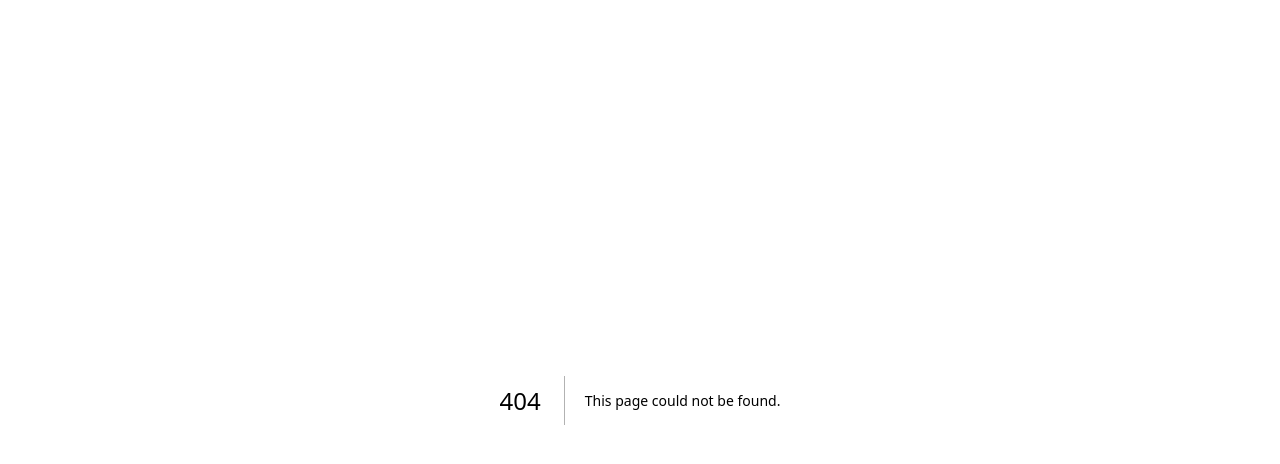
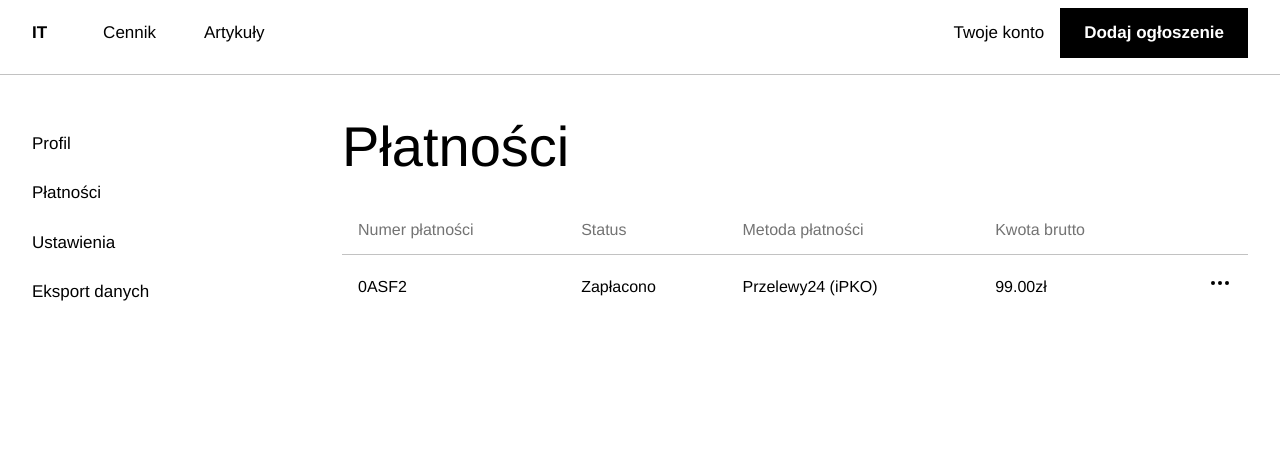
Before and after one commit to damiankomonski/nextjs-itjobs, a Next.js app: page /payments in a window 1280 px wide. Before the commit this address had no page. Shown: the top 464 px of the page. Built offline with nearby package versions, Linux system fonts and the light colour scheme.

Commit message:
UI payments

```diff
--- a/src/app/globals.scss
+++ b/src/app/globals.scss
@@ -140,7 +140,7 @@ ul{
 
 @layer base {
   :root {
-    --radius: 0.5rem;
+    --radius: 0rem;
   }
 }
 
--- a/src/app/myprofile/page.tsx
+++ b/src/app/myprofile/page.tsx
@@ -23,17 +23,17 @@ export default function MyProfile(){
             <main>
                 <div className="container">
                     <div className="grid grid-cols-12 gap-x-6">
-                        <aside className="col-span-3">
+                        <aside className="col-span-full md:col-span-3 mb-8">
                             <nav className="mt-8">
                                 <ul className="list-profile-nav">
-                                    <li><Link href="/myprofile" className="font-bold">Profil</Link></li>
+                                    <li><Link href="/myprofile">Profil</Link></li>
                                     <li><Link href="/payments">Płatności</Link></li>
                                     <li><Link href="/settings">Ustawienia</Link></li>
                                     <li><Link href="/dataexport">Eksport danych</Link></li>
                                 </ul>
                             </nav>
                         </aside>
-                        <section className="col-span-9">
+                        <section className="col-span-full md:col-span-9">
                             <h1 className="h2 mt-4 block">Profil</h1>
                             <div className="flex py-8">
                                 <img src={undefined} alt="" className="w-[64px] h-[64px] bg-gray-100 rounded-full" />
@@ -45,7 +45,7 @@ export default function MyProfile(){
                             <div className="mb-12">
                                 <div className="mb-4">
                                     <p className="mb-2">Adres email</p>
-                                    <p className="font-semibold">allegro@allegro.pl</p>
+                                    <p className="mb-6">allegro@allegro.pl</p>
                                 </div>
                                 <form action="">
                                     <div className="mb-3">
--- /dev/null
+++ b/src/app/payments/page.tsx
@@ -0,0 +1,80 @@
+import Header from "@/components/Header";
+import Link from "next/link";
+import {
+    Table,
+    TableBody,
+    TableCaption,
+    TableCell,
+    TableHead,
+    TableHeader,
+    TableRow,
+  } from "@/components/ui/table";
+import {
+    DropdownMenu,
+    DropdownMenuContent,
+    DropdownMenuItem,
+    DropdownMenuLabel,
+    DropdownMenuSeparator,
+    DropdownMenuTrigger,
+  } from "@/components/ui/dropdown-menu";
+
+import {Ellipsis} from "lucide-react";
+
+
+export default function Payments(){
+
+    return (
+        <>
+            <Header />
+            <main>
+                <div className="container">
+                    <div className="grid grid-cols-12 gap-x-6">
+                        <aside className="col-span-full md:col-span-3 mb-8">
+                            <nav className="mt-8">
+                                <ul className="list-profile-nav">
+                                    <li><Link href="/myprofile">Profil</Link></li>
+                                    <li><Link href="/payments">Płatności</Link></li>
+                                    <li><Link href="/settings">Ustawienia</Link></li>
+                                    <li><Link href="/dataexport">Eksport danych</Link></li>
+                                </ul>
+                            </nav>
+                        </aside>
+                        <section className="col-span-full md:col-span-9">
+                            <h1 className="h2 mt-4 block">Płatności</h1>
+                            <div>
+                                <Table className="!text-base">
+                                    <TableHeader>
+                                        <TableRow>
+                                            <TableHead className="">Numer płatności</TableHead>
+                                            <TableHead>Status</TableHead>
+                                            <TableHead>Metoda płatności</TableHead>
+                                            <TableHead>Kwota brutto</TableHead>
+                                            <TableHead className="text-right"></TableHead>
+                                        </TableRow>
+                                    </TableHeader>
+                                    <TableBody>
+                                        <TableRow>
+                                            <TableCell className="font-medium">0ASF2</TableCell>
+                                            <TableCell>Zapłacono</TableCell>
+                                            <TableCell>Przelewy24 (iPKO)</TableCell>
+                                            <TableCell>99.00zł</TableCell>
+                                            <TableCell className="text-right">
+                                                <DropdownMenu>
+                                                <DropdownMenuTrigger><Ellipsis /></DropdownMenuTrigger>
+                                                <DropdownMenuContent>
+                                                    <DropdownMenuItem className="!text-base">Pobierz fakturę</DropdownMenuItem>
+                                                </DropdownMenuContent>
+                                                </DropdownMenu>
+
+                                            </TableCell>
+                                        </TableRow>
+                                    </TableBody>
+                                </Table>
+                            </div>
+                        </section>
+                    </div>
+                </div>
+            </main>
+        </>
+    )
+}
--- a/src/components/Header.tsx
+++ b/src/components/Header.tsx
@@ -28,8 +28,10 @@ export default function Header() {
                 <DropdownMenu>
                   <DropdownMenuTrigger className="me-4">Twoje konto</DropdownMenuTrigger>
                   <DropdownMenuContent>
-                    <DropdownMenuItem><Link href="/myprofile">Profil</Link></DropdownMenuItem>
-                    <DropdownMenuItem><Link href="/settings">Ustawienia</Link></DropdownMenuItem>
+                    <DropdownMenuItem className="!text-base"><Link href="/myads" className="w-full">Moje ogłoszenia</Link></DropdownMenuItem>
+                    <DropdownMenuItem className="!text-base"><Link href="/myprofile" className="w-full">Profil</Link></DropdownMenuItem>
+                    <DropdownMenuItem className="!text-base"><Link href="/payments" className="w-full">Płatności</Link></DropdownMenuItem>
+                    <DropdownMenuItem className="!text-base"><Link href="/settings" className="w-full">Ustawienia</Link></DropdownMenuItem>
                   </DropdownMenuContent>
                 </DropdownMenu>
                 {/* <Link href="/login" className="me-4">Zaloguj się</Link> */}
--- /dev/null
+++ b/src/components/ui/table.tsx
@@ -0,0 +1,117 @@
+import * as React from "react"
+
+import { cn } from "@/lib/utils"
+
+const Table = React.forwardRef<
+  HTMLTableElement,
+  React.HTMLAttributes<HTMLTableElement>
+>(({ className, ...props }, ref) => (
+  <div className="relative w-full overflow-auto">
+    <table
+      ref={ref}
+      className={cn("w-full caption-bottom text-sm", className)}
+      {...props}
+    />
+  </div>
+))
+Table.displayName = "Table"
+
+const TableHeader = React.forwardRef<
+  HTMLTableSectionElement,
+  React.HTMLAttributes<HTMLTableSectionElement>
+>(({ className, ...props }, ref) => (
+  <thead ref={ref} className={cn("[&_tr]:border-b", className)} {...props} />
+))
+TableHeader.displayName = "TableHeader"
+
+const TableBody = React.forwardRef<
+  HTMLTableSectionElement,
+  React.HTMLAttributes<HTMLTableSectionElement>
+>(({ className, ...props }, ref) => (
+  <tbody
+    ref={ref}
+    className={cn("[&_tr:last-child]:border-0", className)}
+    {...props}
+  />
+))
+TableBody.displayName = "TableBody"
+
+const TableFooter = React.forwardRef<
+  HTMLTableSectionElement,
+  React.HTMLAttributes<HTMLTableSectionElement>
+>(({ className, ...props }, ref) => (
+  <tfoot
+    ref={ref}
+    className={cn(
+      "border-t bg-neutral-100/50 font-medium [&>tr]:last:border-b-0 dark:bg-neutral-800/50",
+      className
+    )}
+    {...props}
+  />
+))
+TableFooter.displayName = "TableFooter"
+
+const TableRow = React.forwardRef<
+  HTMLTableRowElement,
+  React.HTMLAttributes<HTMLTableRowElement>
+>(({ className, ...props }, ref) => (
+  <tr
+    ref={ref}
+    className={cn(
+      "border-b transition-colors hover:bg-neutral-100/50 data-[state=selected]:bg-neutral-100 dark:hover:bg-neutral-800/50 dark:data-[state=selected]:bg-neutral-800",
+      className
+    )}
+    {...props}
+  />
+))
+TableRow.displayName = "TableRow"
+
+const TableHead = React.forwardRef<
+  HTMLTableCellElement,
+  React.ThHTMLAttributes<HTMLTableCellElement>
+>(({ className, ...props }, ref) => (
+  <th
+    ref={ref}
+    className={cn(
+      "h-12 px-4 text-left align-middle font-medium text-neutral-500 [&:has([role=checkbox])]:pr-0 dark:text-neutral-400",
+      className
+    )}
+    {...props}
+  />
+))
+TableHead.displayName = "TableHead"
+
+const TableCell = React.forwardRef<
+  HTMLTableCellElement,
+  React.TdHTMLAttributes<HTMLTableCellElement>
+>(({ className, ...props }, ref) => (
+  <td
+    ref={ref}
+    className={cn("p-4 align-middle [&:has([role=checkbox])]:pr-0", className)}
+    {...props}
+  />
+))
+TableCell.displayName = "TableCell"
+
+const TableCaption = React.forwardRef<
+  HTMLTableCaptionElement,
+  React.HTMLAttributes<HTMLTableCaptionElement>
+>(({ className, ...props }, ref) => (
+  <caption
+    ref={ref}
+    className={cn("mt-4 text-sm text-neutral-500 dark:text-neutral-400", className)}
+    {...props}
+  />
+))
+TableCaption.displayName = "TableCaption"
+
+export {
+  Table,
+  TableHeader,
+  TableBody,
+  TableFooter,
+  TableHead,
+  TableRow,
+  TableCell,
+  TableCaption,
+}
```
